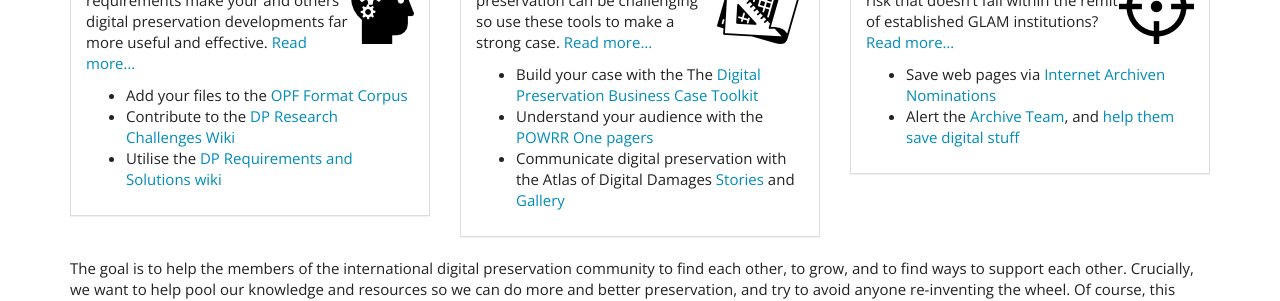
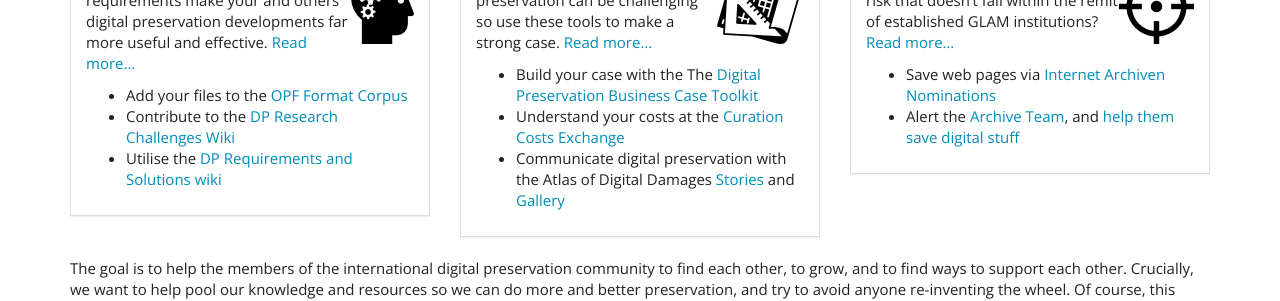
Before and after one commit to digipres/awesome-digital-preservation, a Jekyll site: the page built from index.md, in a window 1280 px wide. Shown: the part 601-902 px from the top of the page. Built offline with Jekyll 4.4.1, drawn with Linux system fonts in a browser that asks for light colours.

Commit message:
Update index_build_your_case.md

```diff
--- a/index_build_your_case.md
+++ b/index_build_your_case.md
@@ -1,5 +1,5 @@
 Selling the benefits of long term preservation can be challenging so use these tools to make a strong case. [Read more...](build_your_case_main.html)
 
 * Build your case with the The [Digital Preservation Business Case Toolkit](http://wiki.dpconline.org/index.php?title=Digital_Preservation_Business_Case_Toolkit)
-* Understand your audience with the [POWRR One pagers](http://powrr-wiki.lib.niu.edu/index.php/One_Pagers_tailored_to_educate_different_professionals)
+* Understand your costs at the [Curation Costs Exchange](http://www.curationexchange.org/)
 * Communicate digital preservation with the Atlas of Digital Damages [Stories](http://www.atlasofdigitaldamages.info/) and [Gallery](http://www.flickr.com/groups/2121762@N23/)
```
